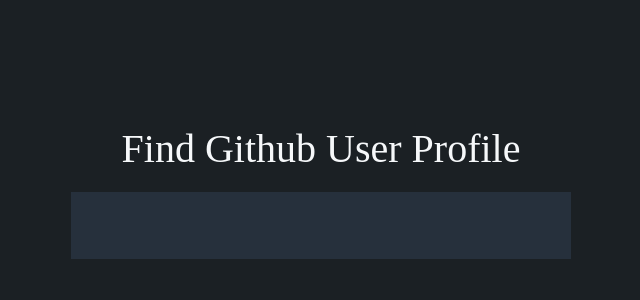
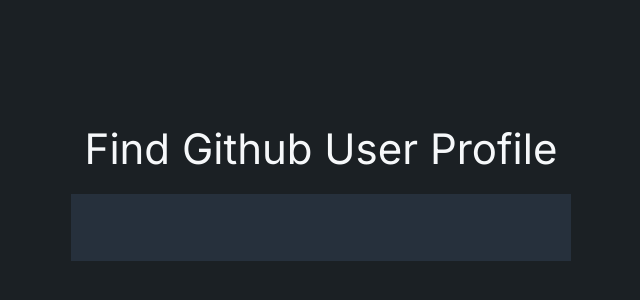
Before and after one commit to nandala-allan/react-project, a React (Vite) app: page / in a window 1280 px wide. Shown: the part 208-508 px from the top of the page, without its empty margins (319-959 px from the left). Built offline with nearby package versions, Linux system fonts and the light colour scheme.

Commit message:
add css link

```diff
--- a/src/App.css
+++ b/src/App.css
@@ -10,7 +10,7 @@
 }
 
 label {
-  font-size: 40px;
+  font-size: 42px;
   font-weight: 500;
   color: #f6f8fa;
 }
--- a/src/index.css
+++ b/src/index.css
@@ -1,3 +1,5 @@
+@import url("https://fonts.googleapis.com/css2?family=Inter:wght@400;700&display=swap");
+
 * {
   padding: 0;
   margin: 0;
@@ -10,4 +12,5 @@
 
   min-height: 100vh;
   background-color: #1b2024;
+  font-family: "Inter", sans-serif;
 }
```
